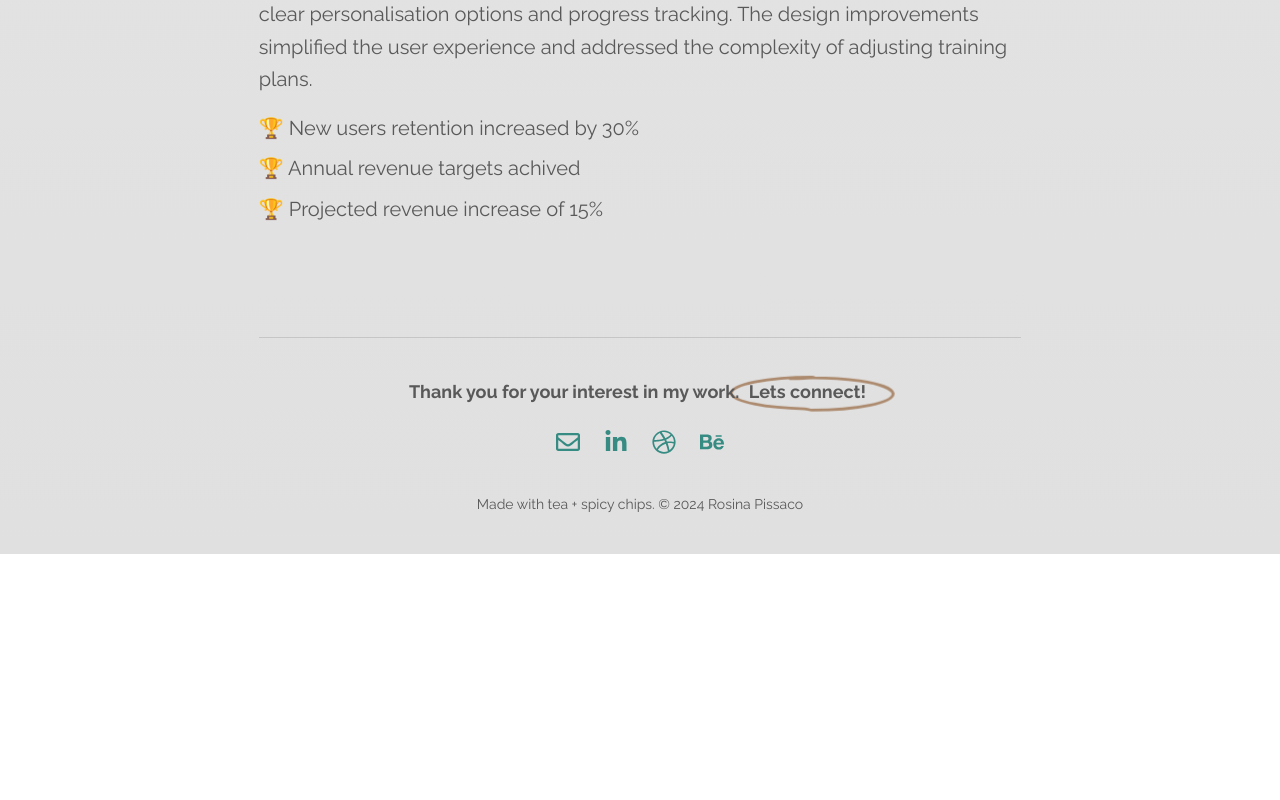
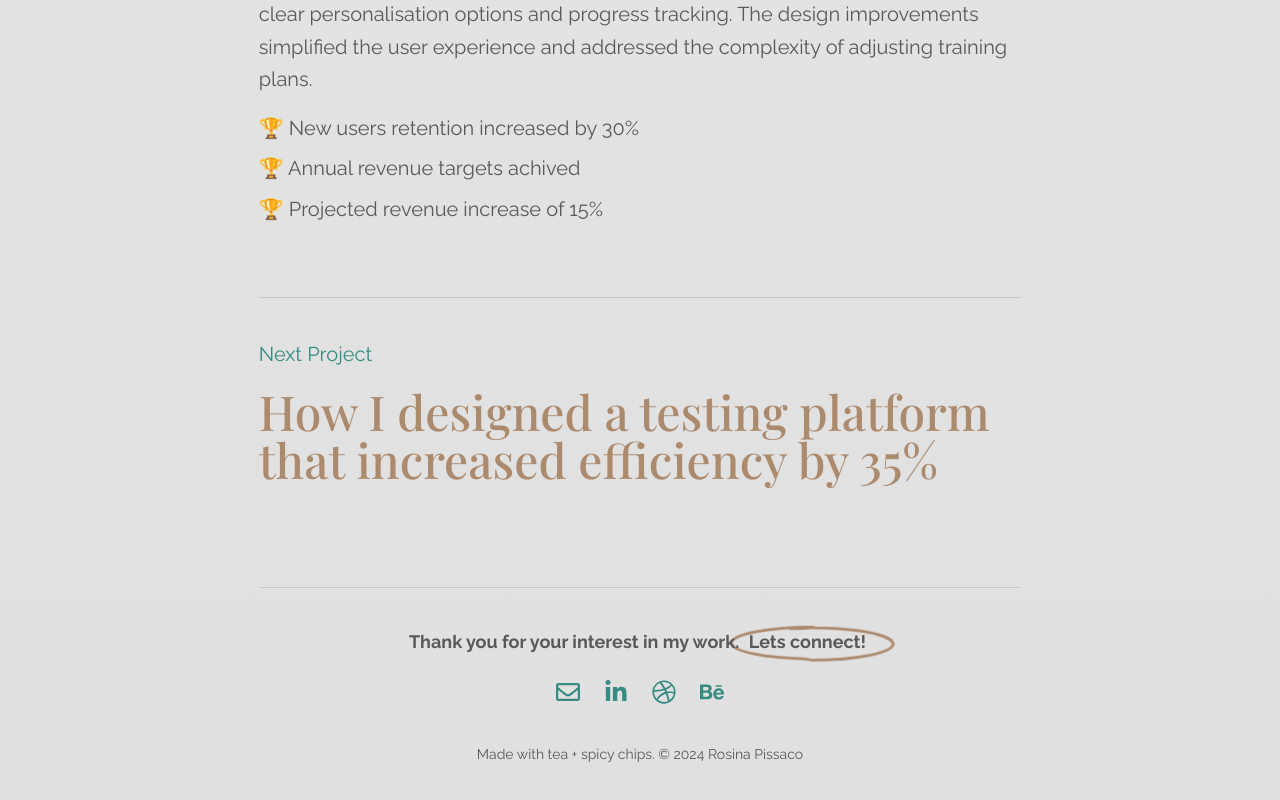
Before and after one commit to codeplaygroundspace/portfolio-designer, a Next.js app: page /hatchster in a window 1280 px wide. Shown: the part 8677-9477 px from the top of the page. Before the commit the page ends 9231 px from the top, so only its background shows below. Built offline with nearby package versions, Linux system fonts and the light colour scheme; a web font is replaced by a local one.

Commit message:
update next project feature

```diff
--- a/src/app/components/Footer.tsx
+++ b/src/app/components/Footer.tsx
@@ -8,7 +8,7 @@ import {
 
 export default function Footer() {
   return (
-    <section className="my-grid pt-8 lg:pt-10 text-center ">
+    <section className="my-grid text-center ">
       <hr />
       <p className="text-lg font-bold mb-6">
         Thank you for your interest in my work.{" "}
--- /dev/null
+++ b/src/app/components/NextProject.tsx
@@ -0,0 +1,27 @@
+"use client";
+import { usePathname } from "next/navigation";
+import Link from "next/link";
+import projects from "../projects";
+
+export default function NextProject() {
+  const pathname = usePathname(); // Get the current path
+  console.log("Current Pathname:", pathname);
+
+  // Find the current project's index
+  const currentIndex = projects.findIndex(
+    (project) => project.page === pathname
+  );
+
+  // Determine the next project, handle wrap-around with modulus operator
+  const nextProject = projects[(currentIndex + 1) % projects.length];
+
+  return (
+    <section className="my-grid">
+      <hr />
+      <Link href={nextProject.page}>
+        <p className="mb-4">Next Project</p>
+        <h2>{nextProject.title}</h2>
+      </Link>
+    </section>
+  );
+}
--- a/src/app/global-app-testing/page.tsx
+++ b/src/app/global-app-testing/page.tsx
@@ -2,6 +2,7 @@ import Image from "next/image";
 import { gatContributions } from "../contributions";
 import { teamGat } from "../teams";
 import Header from "../components/Header";
+import NextProject from "../components/NextProject";
 import Footer from "../components/Footer";
 
 export default function GlobalAppTesting() {
@@ -227,13 +228,3 @@ function CaseStudy() {
     </>
   );
 }
-
-function NextProject() {
-  return (
-    <section className="my-grid">
-      <h2>Next Project</h2>
-      <h3>Spoked</h3>
-      <p>How I redesigned a Cycling AI app and unlocked £2m in revenue</p>
-    </section>
-  );
-}
--- a/src/app/hatchster/page.tsx
+++ b/src/app/hatchster/page.tsx
@@ -3,12 +3,14 @@ import { hatchsterContributions } from "../contributions";
 import { teamHatchster } from "../teams";
 import Header from "../components/Header";
 import Footer from "../components/Footer";
+import NextProject from "../components/NextProject";
 
 export default function Spoked() {
   return (
     <>
       <Header />
       <CaseStudy />
+      <NextProject />
       <Footer />
     </>
   );
--- a/src/app/projects.ts
+++ b/src/app/projects.ts
@@ -6,19 +6,20 @@ const projects = [
     img: "/portfolio-thumbnail/thumbnail-gat.png",
   },
   {
-    title: "How I redesigned a Cycling AI app and unlocked £2m in revenue",
+    title:
+      "How I simplified training plans and boosted new user retention by 30%",
     page: "/spoked/",
     tags: ["B2C", "Mobile App", "Fitness & Health"],
     img: "/portfolio-thumbnail/thumbnail-spoked.png",
   },
   {
-    title: "How I increased click through by 50% for roles on the Haystack app",
+    title: "How reduce search time by 50% on Songclip app",
     page: "/song-clip/",
     tags: ["B2C", "Mobile", "Social"],
     img: "/portfolio-thumbnail/thumbnail-songclip.png",
   },
   {
-    title: "How I increased click through by 50% for roles on the Haystack app",
+    title: "How I redesigned Lotto Social and boosted user retention by 30%",
     page: "/hatchster/",
     tags: ["B2C", "Mobile", "Ecommerce"],
     img: "/portfolio-thumbnail/thumbnail-hatchster.png",
--- a/src/app/song-clip/page.tsx
+++ b/src/app/song-clip/page.tsx
@@ -3,12 +3,14 @@ import { songclipContributions } from "../contributions";
 import { teamSongclip } from "../teams";
 import Header from "../components/Header";
 import Footer from "../components/Footer";
+import NextProject from "../components/NextProject";
 
 export default function SongClip() {
   return (
     <>
       <Header />
       <CaseStudy />
+      <NextProject />
       <Footer />
     </>
   );
--- a/src/app/spoked/page.tsx
+++ b/src/app/spoked/page.tsx
@@ -3,12 +3,14 @@ import { spokedContributions } from "../contributions";
 import { teamSpoked } from "../teams";
 import Header from "../components/Header";
 import Footer from "../components/Footer";
+import NextProject from "../components/NextProject";
 
 export default function Spoked() {
   return (
     <>
       <Header />
       <CaseStudy />
+      <NextProject />
       <Footer />
     </>
   );
@@ -176,7 +178,6 @@ function CaseStudy() {
           className="my-image"
           width={2640}
           height={400}
-          layout="responsive"
           priority
         />
       </section>
```
